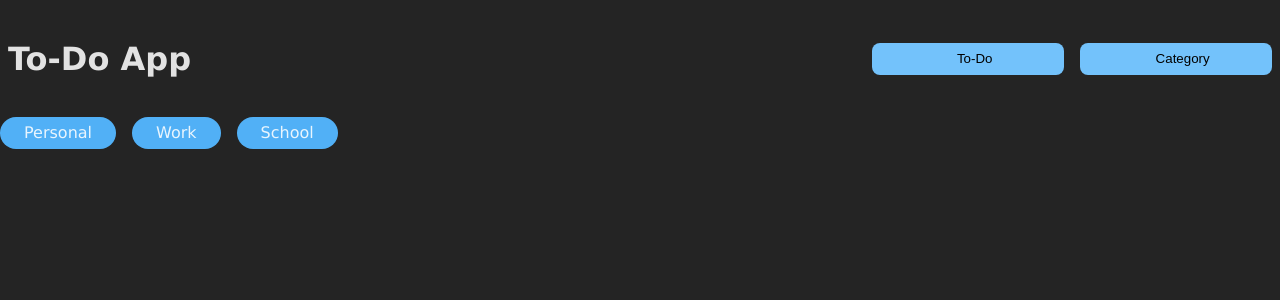
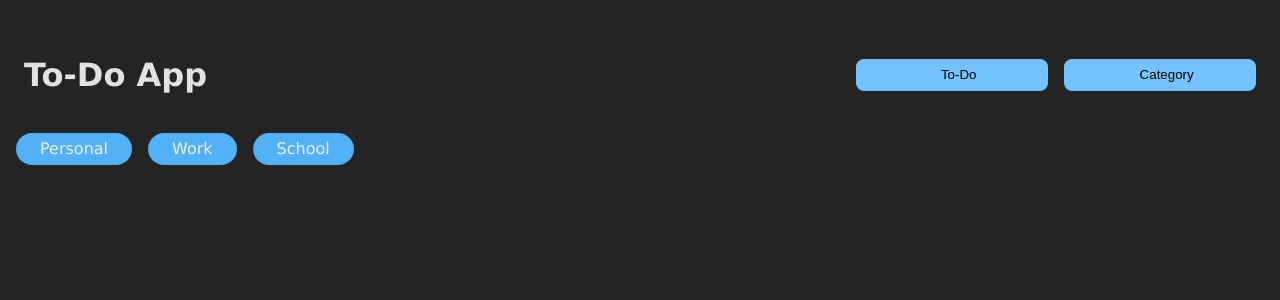
Before and after one commit to DexStephens/web-dev-final, a React (Vite) app in the folder client/: page / in a window 1280 px wide. Shown: the top 300 px of the page. Built offline with nearby package versions, Linux system fonts and the light colour scheme; some icons are missing.

Commit message:
Get icon showign and main body padding.

```diff
--- a/client/src/index.css
+++ b/client/src/index.css
@@ -18,7 +18,7 @@
 body {
   box-sizing: border-box;
   margin: 0;
-  padding: 0;
+  padding: 1rem;
   min-height: 100vh;
 }
 
@@ -59,6 +59,11 @@ input {
   padding: 2px;
 }
 
+/* CHATGPT USE: Figure out how to get the calendar icon to show up and not be white (May not work in all broswers, worked in chrome */
+input[type="datetime-local"]::-webkit-calendar-picker-indicator {
+  filter: invert(1);
+}
+
 button {
   height: 2rem;
   border-radius: 0.5rem;
```
